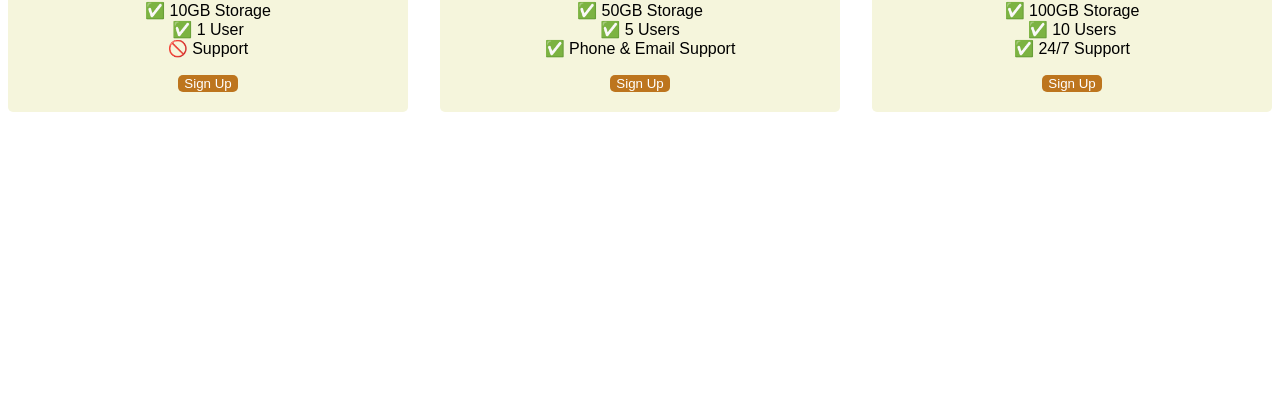
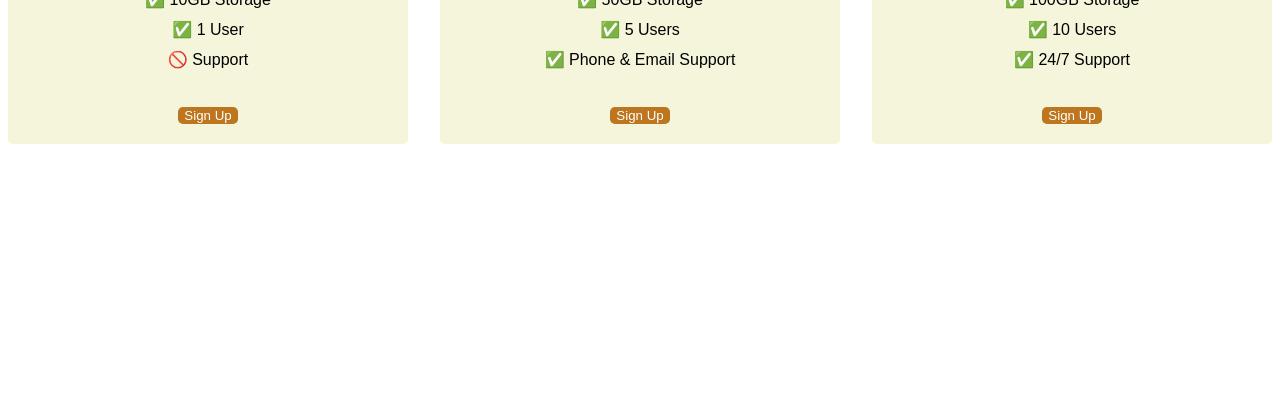
Before and after one commit to Sarmad-Nasir/Simple-HTML-and-CSS-Pricing-Page, a plain HTML site: page index.html in a window 1280 px wide. Shown: the part 416-816 px from the top of the page. Drawn offline with Linux system fonts and the light colour scheme; a web font is replaced by a local one.

Commit message:
Update index.html

```diff
--- a/index.html
+++ b/index.html
@@ -49,9 +49,11 @@
 
     .plan-features {
       list-style-type: none;
+      line-height: 30PX;
       justify-content: space-between;
       text-align: center;
       padding-left: 0;
+      padding: 15px;
 
     }
 
```
